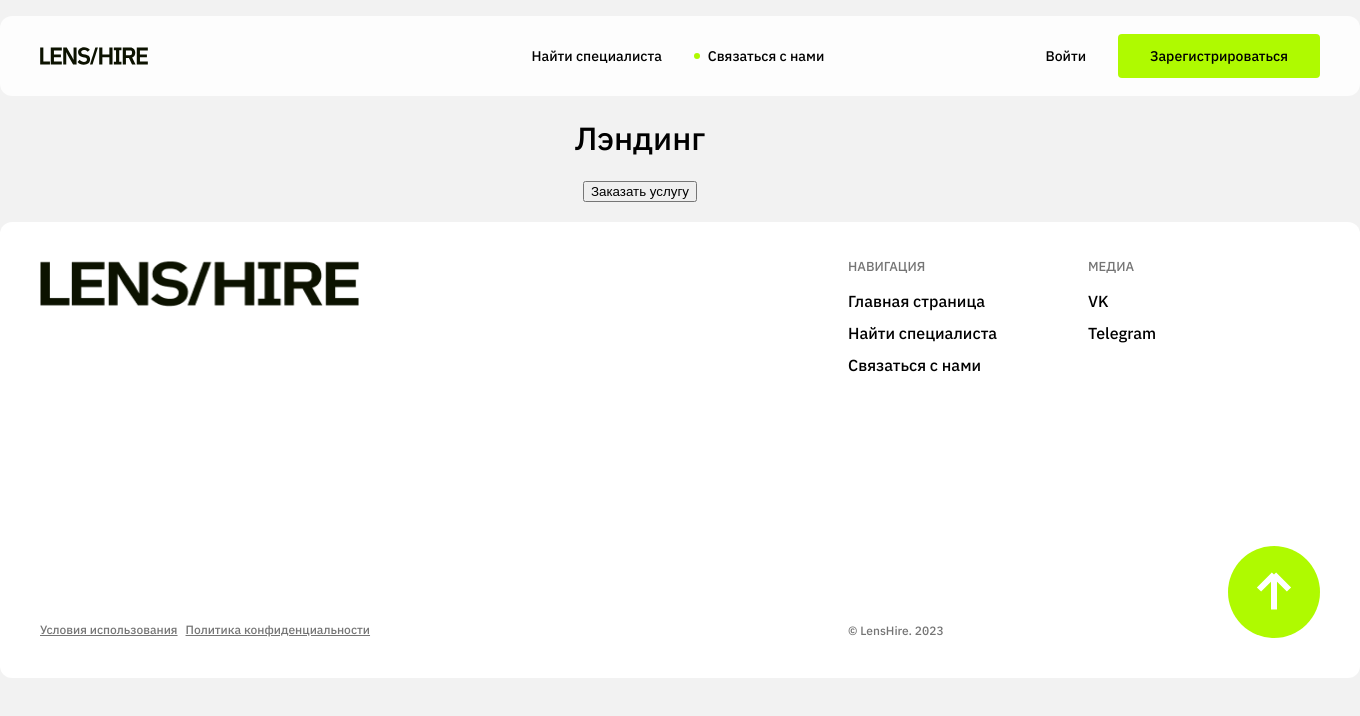
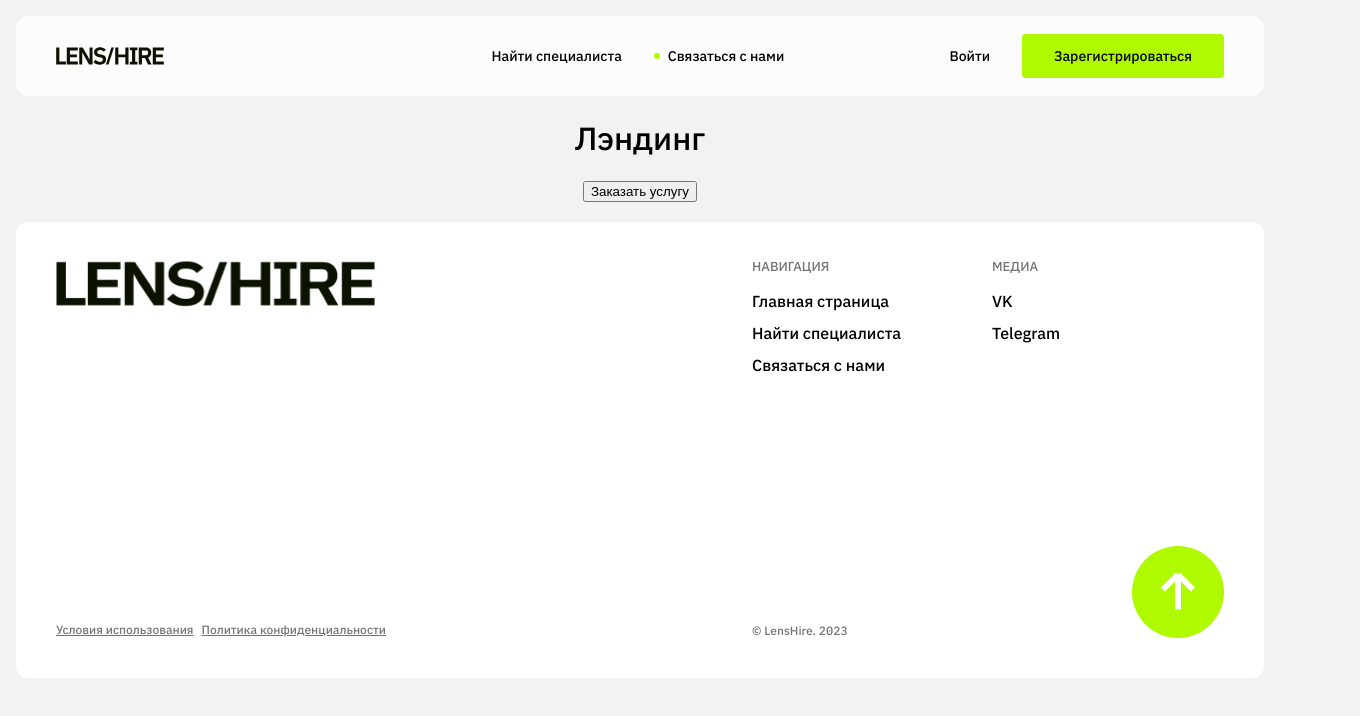
Before and after one commit to photo-booking/frontend-one, a React (Create React App) app: page / in a window 1280 px wide. Shown: the top 716 px of the page, 1360 px wide, since content can reach past the window. Built offline with nearby package versions, Linux system fonts and the light colour scheme; no server answers.

Commit message:
fix: header and footer padding 16px

```diff
--- a/src/components/App/App.css
+++ b/src/components/App/App.css
@@ -40,4 +40,9 @@
   margin: 0 auto;
   background-color: #F2F2F2;
   font-family: "Aneliza", Arial, sans-serif;
+  /* display: flex;
+  flex-direction: column;
+  align-items: center; */
+  padding-left: 16px;
+  padding-right: 16px;
 }
--- a/src/components/App/App.jsx
+++ b/src/components/App/App.jsx
@@ -323,8 +323,9 @@ export function App() {
             element={<Page404 />}
           />
         </Routes>
+        <Footer isClient={isClient}/>
       </div>
-      <Footer isClient={isClient}/>
+
     </CurrentUserContext.Provider>
   );
 }
--- a/src/components/Footer/footer.css
+++ b/src/components/Footer/footer.css
@@ -1,13 +1,11 @@
 
 .footer {
     background-color: rgba(255, 255, 255, 1);
-    max-width: 1328px;
-    width: 100%;
+    max-width: 1248px;
+    max-width: 100%;
     height: 380px;
     border-radius: 12px;
-    margin: 0 auto 16px;
-    padding-left: 40px;
-    padding-right: 40px;
+    margin: 0 0 16px;
     display: grid;
     grid-template-columns: minmax(max-content, 796px) minmax(180px, max-content) minmax(232px, max-content);
     column-gap: 60px;
--- a/src/components/Header-main/header-main.css
+++ b/src/components/Header-main/header-main.css
@@ -20,12 +20,9 @@
     display: flex;
     align-items: center;
     background-color: rgba(255, 255, 255, 0.8);
-    max-width: 1328px;
-    width: 100%;
+    max-width: 1408px;
     height: 80px;
-    padding-left: 40px;
-    padding-right: 40px;
-    margin: 16px auto 0;
+    margin: 16px 0 0;
     position: sticky;
     top: 16px;
     z-index: 99;
```
Also changed, not shown: src/components/Header-main/header-main.jsx (indentation only).
